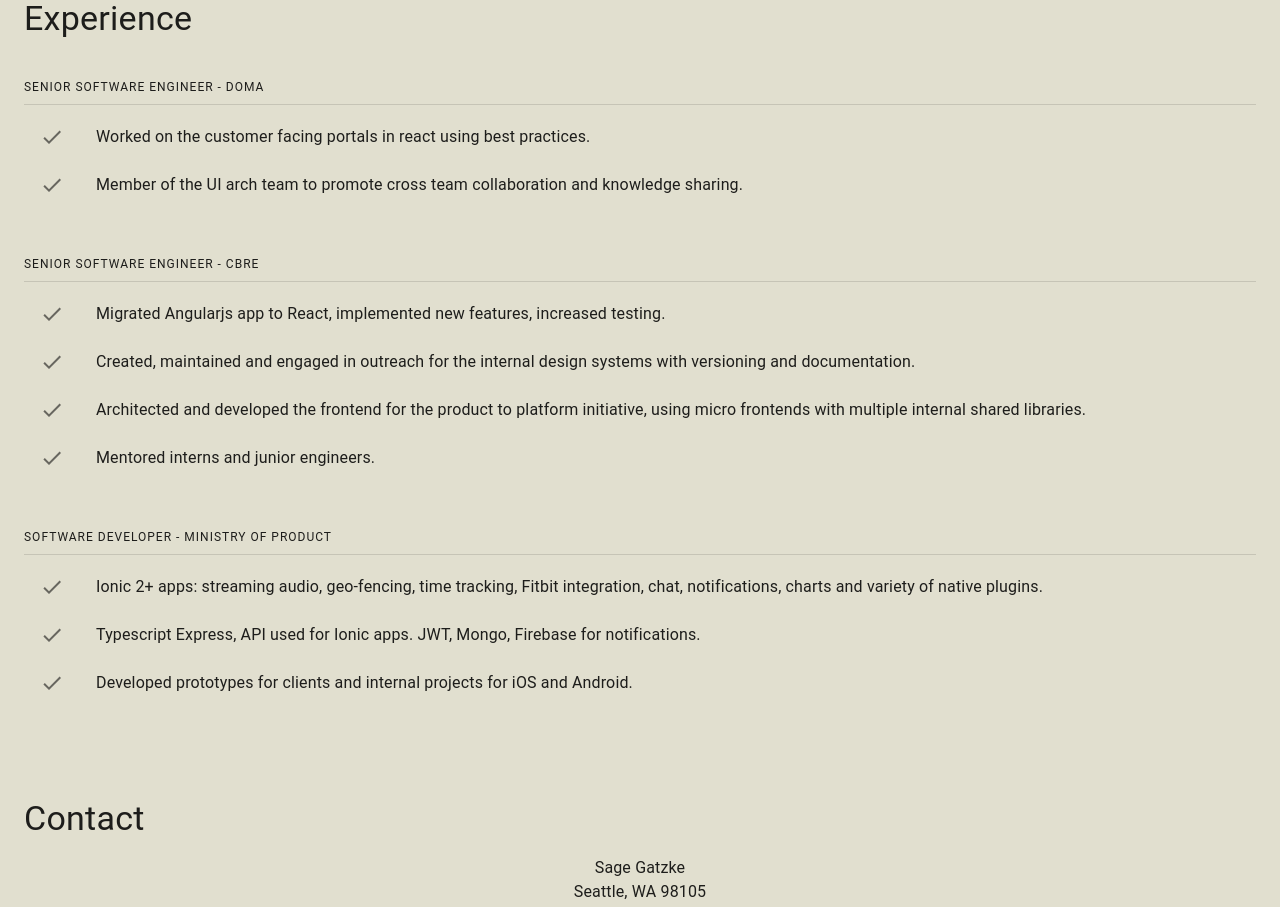
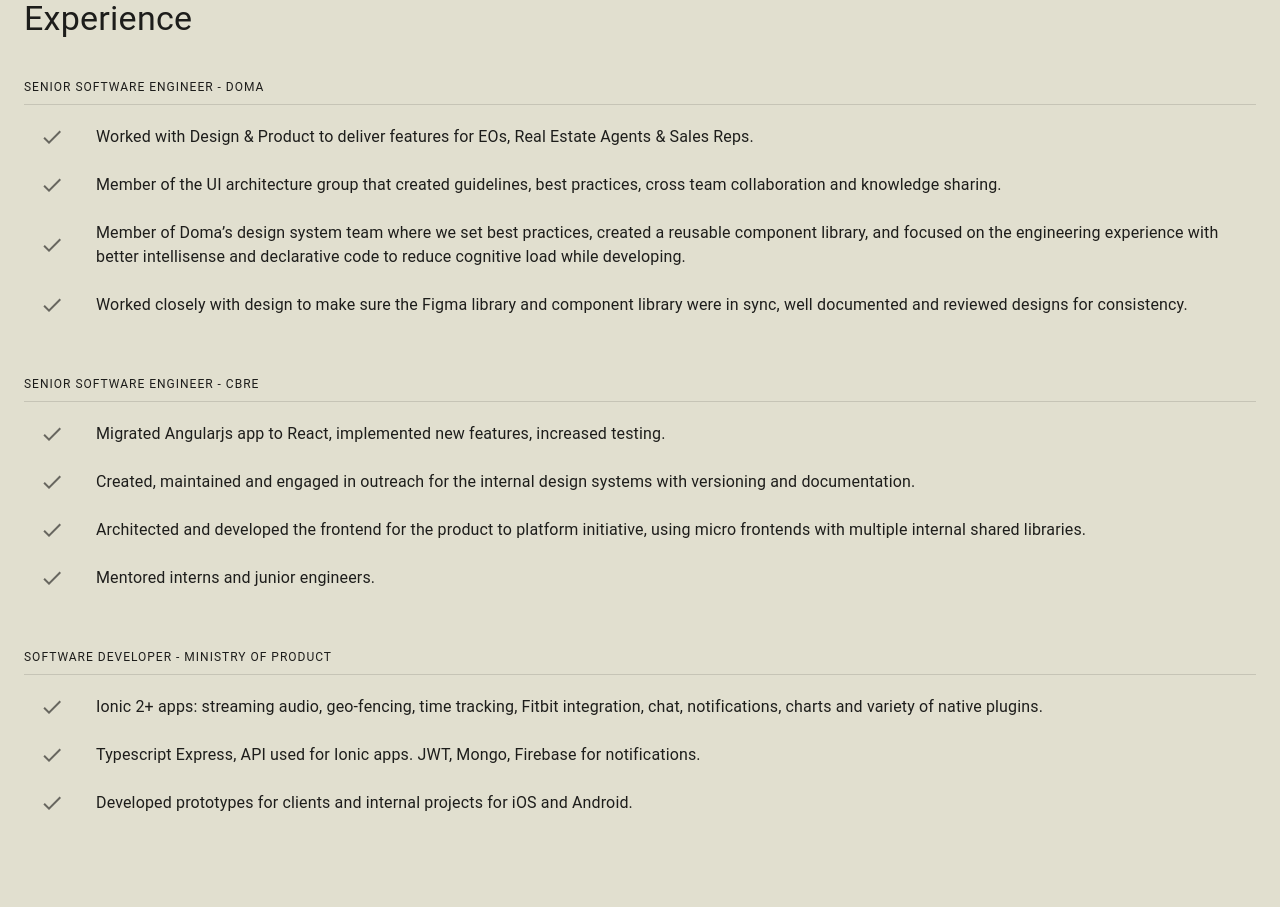
Before and after one commit to sageknives/sagegatzke, a React (Create React App) app: page / in a window 1280 px wide. Shown: the part 900-1807 px from the top of the page. Built offline with nearby package versions, Linux system fonts and the light colour scheme.

Commit message:
updated experience

```diff
--- a/package.json
+++ b/package.json
@@ -2,7 +2,7 @@
   "name": "sagegatzke",
   "version": "0.1.0",
   "private": true,
-  "homepage": "https://sageknives.github.io/sagegatzke/",
+  "homepage": "https://www.sagegatzke.com/",
   "dependencies": {
     "@emotion/react": "^11.9.3",
     "@emotion/styled": "^11.9.3",
--- a/src/constants/experiences.ts
+++ b/src/constants/experiences.ts
@@ -6,11 +6,19 @@
     accomplishments: [
       {
         description:
-          "Worked on the customer facing portals in react using best practices.",
+          "Worked with Design & Product to deliver features for EOs, Real Estate Agents & Sales Reps.",
       },
       {
         description:
-          "Member of the UI arch team to promote cross team collaboration and knowledge sharing.",
+          "Member of the UI architecture group that created guidelines, best practices, cross team collaboration and knowledge sharing.",
+      },
+      {
+        description:
+          "Member of Doma’s design system team where we set best practices, created a reusable component library, and focused on the engineering experience with better intellisense and declarative code to reduce cognitive load while developing.",
+      },
+      {
+        description:
+          "Worked closely with design to make sure the Figma library and component library were in sync, well documented and reviewed designs for consistency.",
       },
     ],
   },
```
